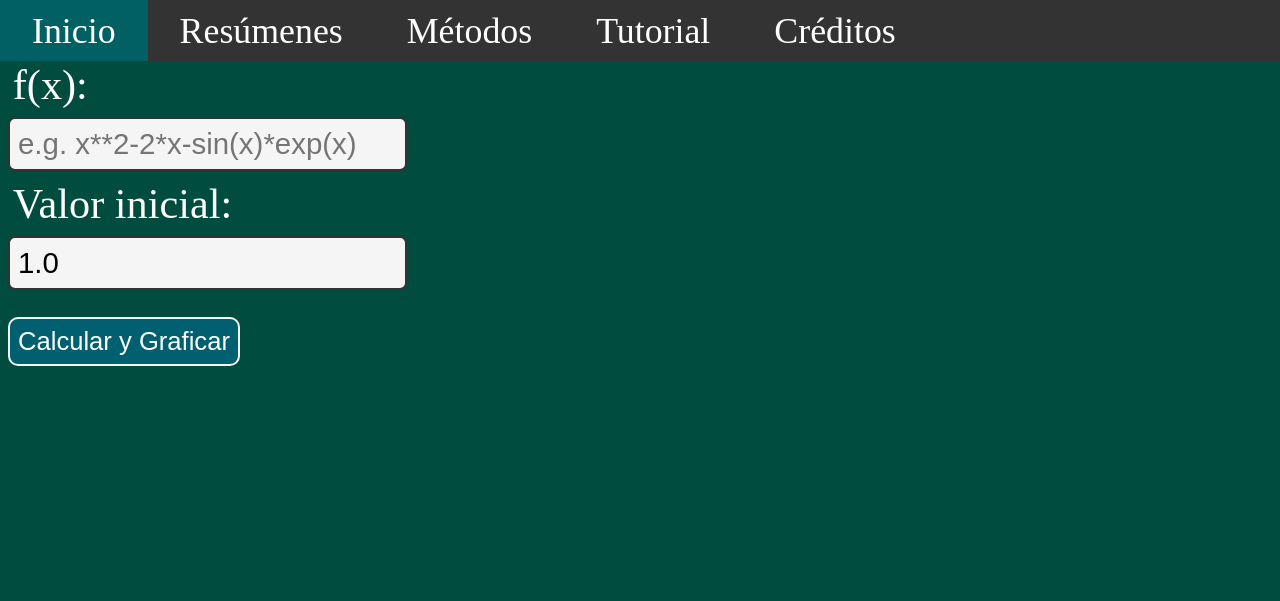
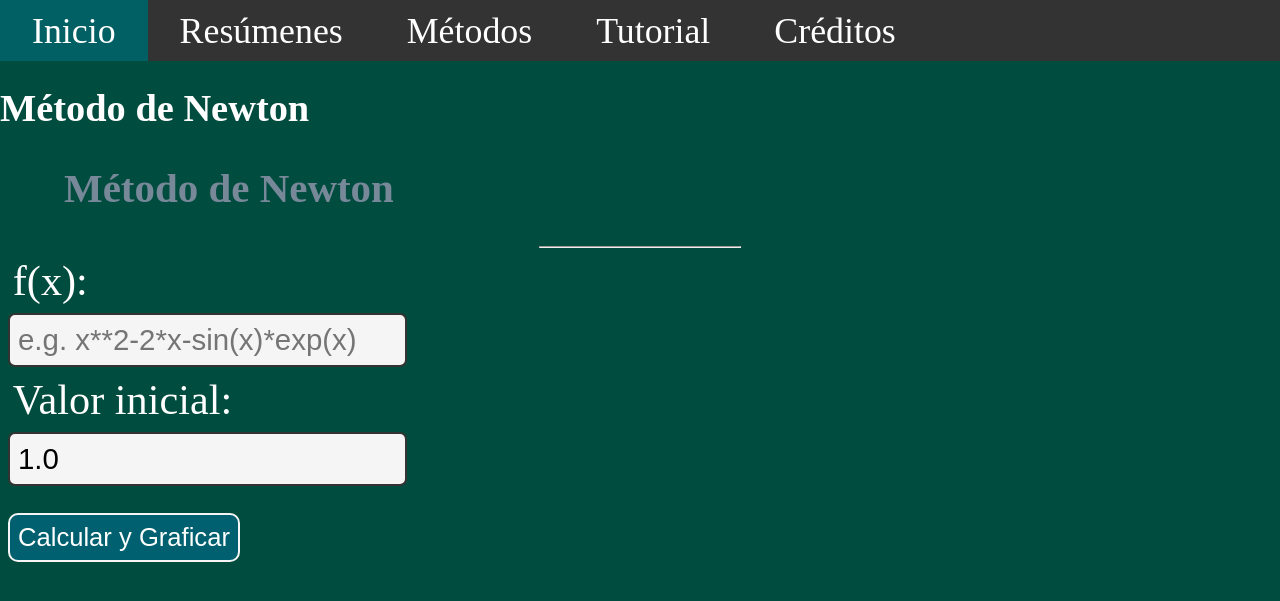
Before and after one commit to mucinoab/MII, a Django app: page /metodo_newton/ in a window 1280 px wide. Shown: the top 601 px of the page. Run offline with Django 3.2, Linux system fonts and the light colour scheme.

Commit message:
Update newton_input.html

```diff
--- a/templates/newton_input.html
+++ b/templates/newton_input.html
@@ -1,5 +1,15 @@
 {% extends 'base.html' %}
 {% block content %}
+    <div class="w3-padding-large" id="punto_fijo">
+    <!-- Header/Home -->
+    <header class="w3-container w3-padding-32 w3-center w3-black" id="punto_fijo">
+        <h1 class="w3-jumbo"><span class="w3-hide-small">Método de Newton</span></h1>
+    </header>
+
+    <!-- Inicio Section -->
+    <div class="w3-content w3-justify w3-text-grey w3-padding-64" id="inicio">
+    <h2 class="w3-hide-medium w3-hide-large w3-text-light-grey">Método de Newton</h2>
+    <hr style="width:200px" class="w3-opacity">
     <form method="GET">
         {% for field in form %}
             <div class="fieldWrapper">
```
